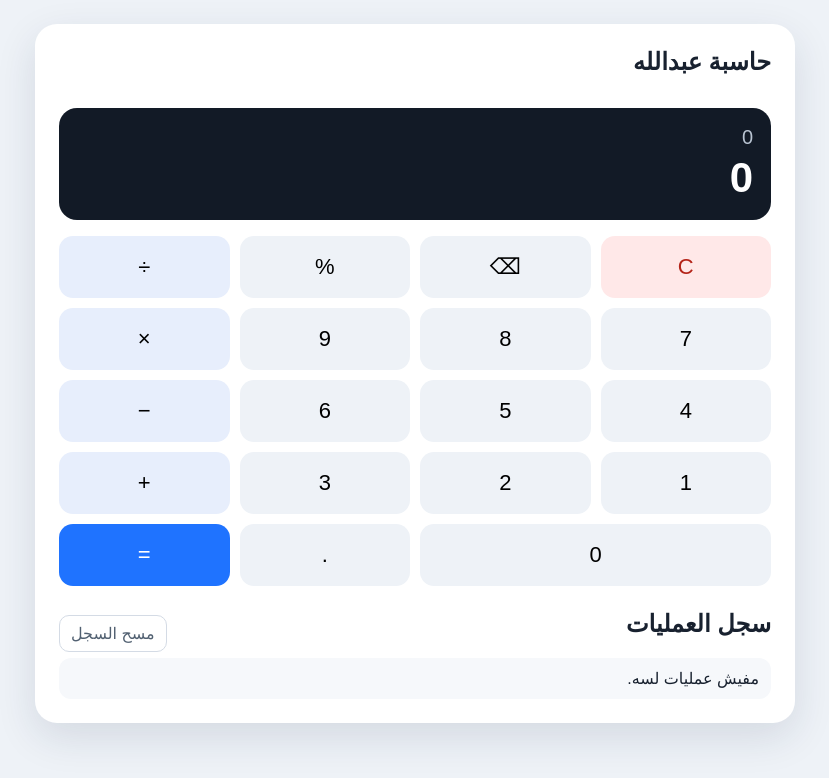
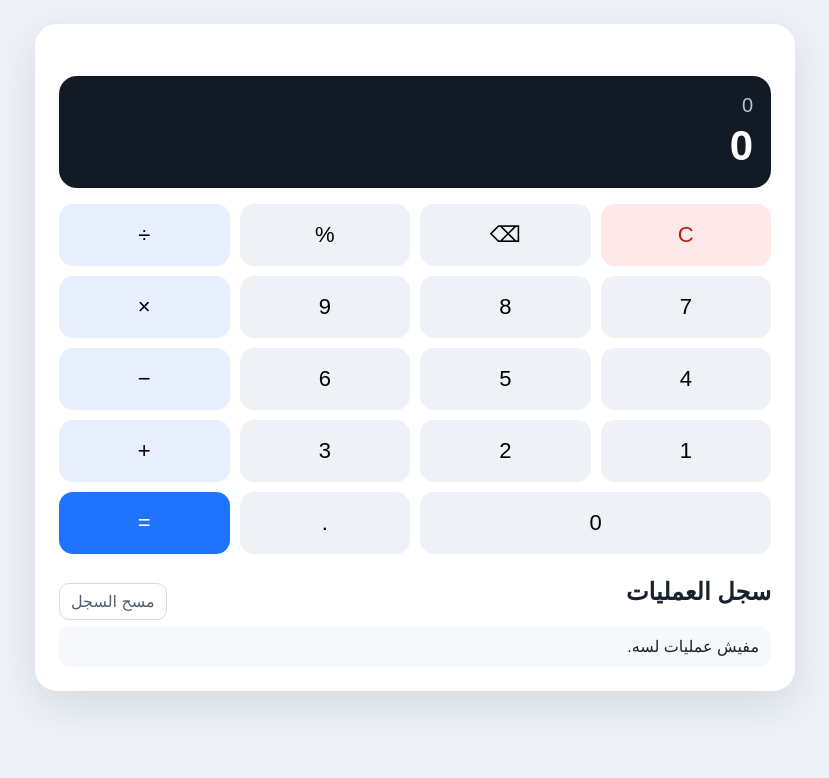
Before and after one commit to SpiderCode-cpu/calc, a plain HTML site: page index.html in a window 1280 px wide. Shown: the whole page, without its empty margins (225-1054 px from the left). Drawn offline with nearby package versions, Linux system fonts and the light colour scheme.

Commit message:
Update index.html

```diff
--- a/index.html
+++ b/index.html
@@ -3,7 +3,6 @@
 <head>
   <meta charset="UTF-8" />
   <meta name="viewport" content="width=device-width, initial-scale=1.0" />
-  <title>حاسبة عبدالله</title>
   <link rel="stylesheet" href="style.css" />
 </head>
 
@@ -14,7 +13,6 @@
 
       <div class="topbar">
         <div>
-          <h1>حاسبة عبدالله</h1>
           <p class="subtitle">
           </p>
         </div>
```
